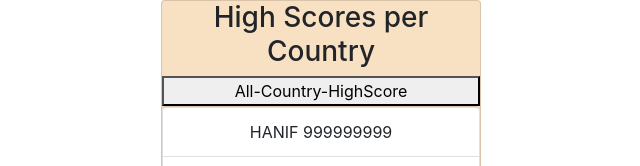
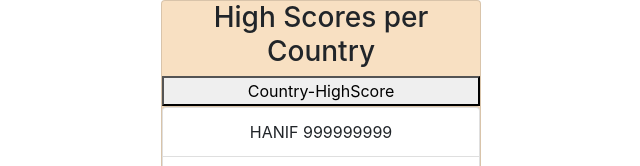
Before and after one commit to ATedy/high-score-react, a React (Create React App) app: page / in a window 1280 px wide. Shown: the top 166 px of the page, without its empty margins (319-959 px from the left). Built offline with nearby package versions, Linux system fonts and the light colour scheme.

Commit message:
Button display  text changed

```diff
--- a/src/App.js
+++ b/src/App.js
@@ -5,13 +5,16 @@ import {allCountryScores} from "./countryScoreData";
 import PlayerScore from "./PlayerScore";
 
 function App() {
+  // based on this state page will render either all countires or for each country
   const [countryView, setCountryView] = useState(false);
 
-  function handler() {
+  function viewHandler() {
     setCountryView(!countryView);
   }
+  // It will map the scores of each country into a new array highScore
   const highScore = allCountryScores.map((country) => country.scores).flat();
   console.log(highScore);
+
   allCountryScores.sort((a, b) => {
     // sorting the countries based on their names
     let x = a.name.toLowerCase();
@@ -28,7 +31,9 @@ function App() {
   return (
     <div className="card">
       <h3 className="text-center">High Scores per Country</h3>
-      <button onClick={handler}>All-Country-HighScore</button>
+      <button onClick={viewHandler}>
+        {countryView ? " All-Country-HighScore" : "Country-HighScore"}
+      </button>
       {countryView ? (
         allCountryScores.map((country) => (
           <div className="card-header">
```
